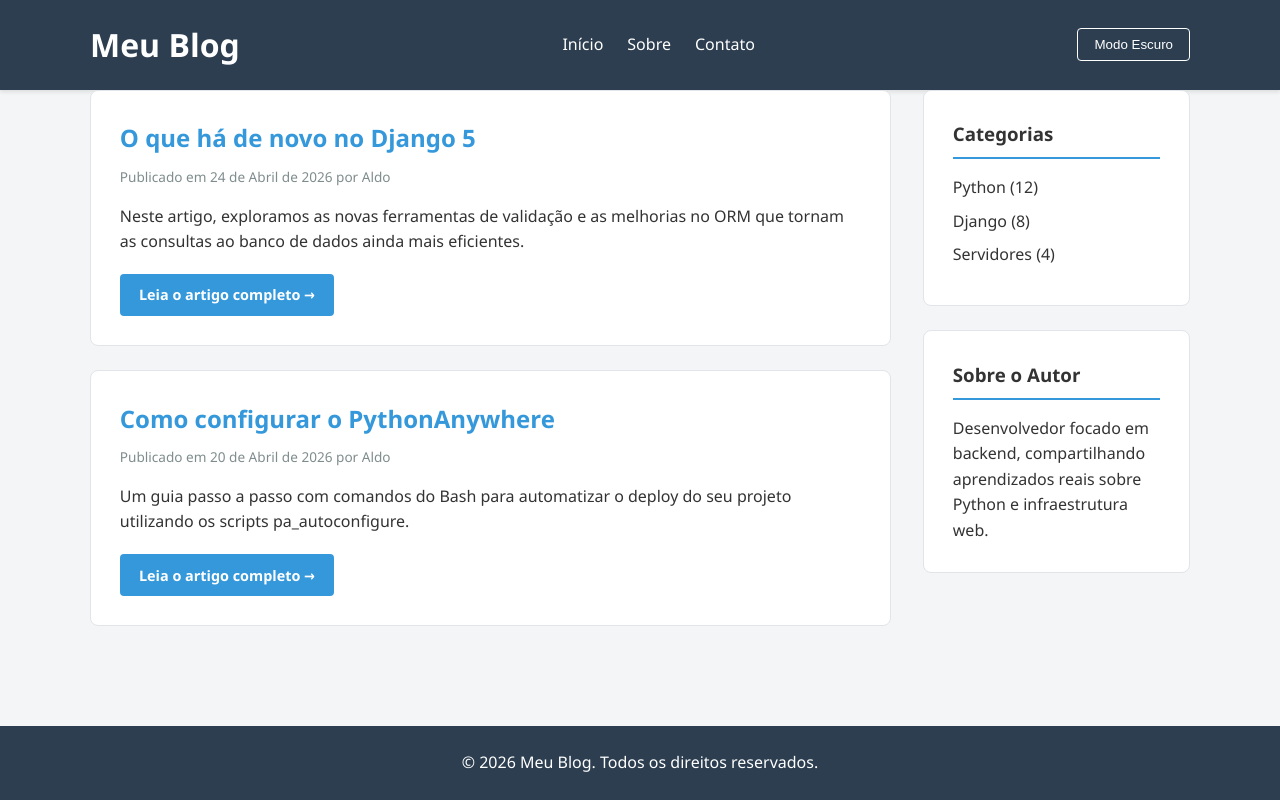
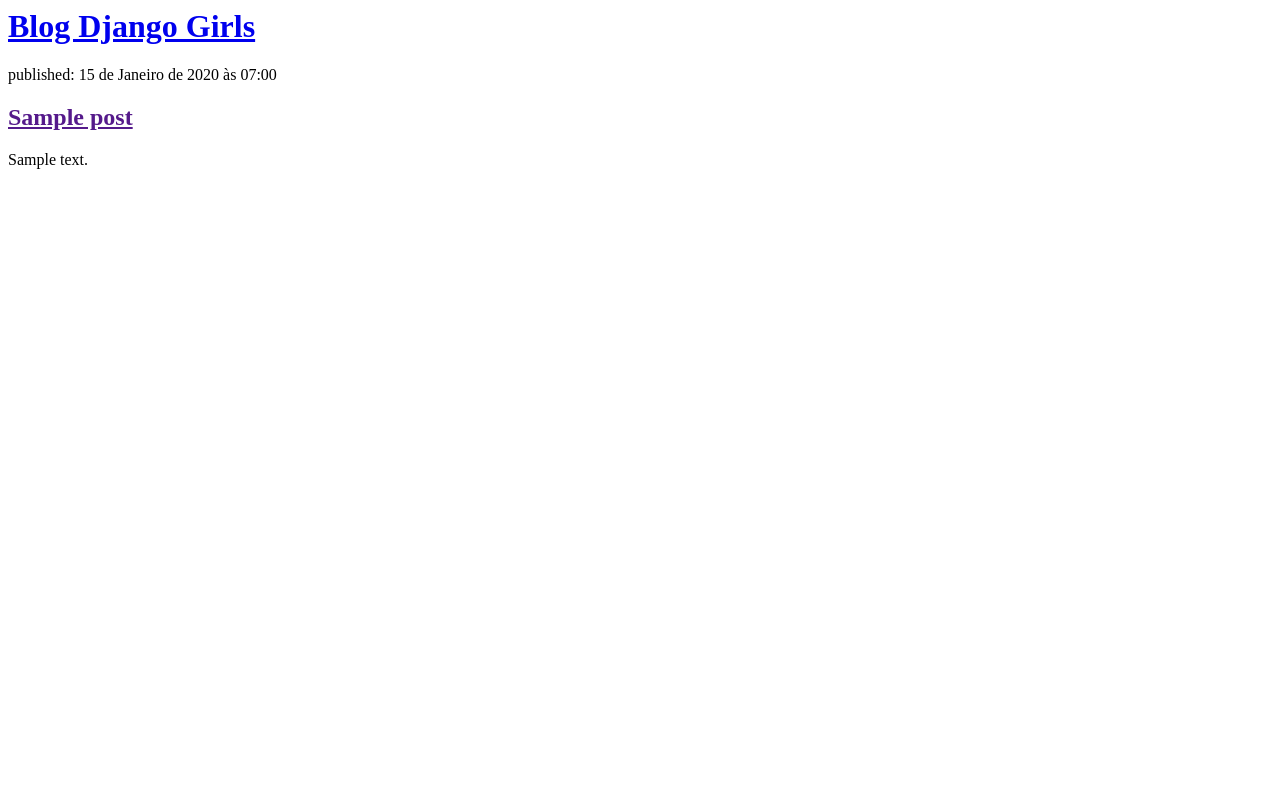
Before and after one commit to aldacioso/my-first-blog, a Django app: page / in a window 1280 px wide. Run offline with Django 5.2, Linux system fonts and the light colour scheme; tables that the repository leaves empty hold one stand-in row (values such as "Sample post").

Commit message:
Modified templates to display post from database.'

```diff
--- a/myblog/blog/templates/blog/post_list.html
+++ b/myblog/blog/templates/blog/post_list.html
@@ -1,68 +1,22 @@
-<!DOCTYPE html>
-<html lang="pt-BR">
-<head>
-    <meta charset="UTF-8">
-    <meta name="viewport" content="width=device-width, initial-scale=1.0">
-    <title>Meu Blog</title>
-    <link rel="stylesheet" href="style.css">
-</head>
-<body>
-    <header>
-        <div class="container header-content">
-            <h1>Meu Blog</h1>
-            <nav>
-                <ul>
-                    <li><a href="#">Início</a></li>
-                    <li><a href="#">Sobre</a></li>
-                    <li><a href="#">Contato</a></li>
-                </ul>
-            </nav>
-            <button id="theme-toggle">Modo Escuro</button>
+<html>
+    <head>
+        <title>Blog Django Girls</title>
+    </head>
+    <body>
+
+        <div>
+            <h1><a href="/">Blog Django Girls</a></h1>
         </div>
-    </header>
 
-    <main class="container">
-        <section class="posts-list">
-            <article class="post-card">
-                <h2>O que há de novo no Django 5</h2>
-                <p class="post-meta">Publicado em 24 de Abril de 2026 por Aldo</p>
-                <p class="post-excerpt">
-                    Neste artigo, exploramos as novas ferramentas de validação e as melhorias no ORM que tornam as consultas ao banco de dados ainda mais eficientes.
-                </p>
-                <a href="#" class="btn-read-more">Leia o artigo completo &rarr;</a>
-            </article>
+        {% for post in posts %}
 
-            <article class="post-card">
-                <h2>Como configurar o PythonAnywhere</h2>
-                <p class="post-meta">Publicado em 20 de Abril de 2026 por Aldo</p>
-                <p class="post-excerpt">
-                    Um guia passo a passo com comandos do Bash para automatizar o deploy do seu projeto utilizando os scripts pa_autoconfigure.
-                </p>
-                <a href="#" class="btn-read-more">Leia o artigo completo &rarr;</a>
-            </article>
-        </section>
-
-        <aside class="sidebar">
-            <div class="widget">
-                <h3>Categorias</h3>
-                <ul>
-                    <li><a href="#">Python (12)</a></li>
-                    <li><a href="#">Django (8)</a></li>
-                    <li><a href="#">Servidores (4)</a></li>
-                </ul>
+            <div>
+                <p>published: {{ post.published_date }}</p>
+                <h2> <a href=''>{{ post.title }}</a></h2>
+                <p>{{ post.text|linebreaksbr }}</p>
             </div>
 
-            <div class="widget">
-                <h3>Sobre o Autor</h3>
-                <p>Desenvolvedor focado em backend, compartilhando aprendizados reais sobre Python e infraestrutura web.</p>
-            </div>
-        </aside>
-    </main>
+        {% endfor %}
 
-    <footer>
-        <p>&copy; 2026 Meu Blog. Todos os direitos reservados.</p>
-    </footer>
-
-    <script src="script.js"></script>
-</body>
+    </body>
 </html>
--- a/myblog/blog/templates/blog/script.js
+++ /dev/null
@@ -1,24 +0,0 @@
-document.addEventListener('DOMContentLoaded', () => {
-    const themeToggleBtn = document.getElementById('theme-toggle');
-    const body = document.body;
-
-    // Verifica se o usuário já tem uma preferência salva no navegador
-    const currentTheme = localStorage.getItem('theme');
-    if (currentTheme === 'dark') {
-        body.setAttribute('data-theme', 'dark');
-        themeToggleBtn.textContent = 'Modo Claro';
-    }
-
-    // Alterna o tema ao clicar
-    themeToggleBtn.addEventListener('click', () => {
-        if (body.hasAttribute('data-theme')) {
-            body.removeAttribute('data-theme');
-            themeToggleBtn.textContent = 'Modo Escuro';
-            localStorage.setItem('theme', 'light');
-        } else {
-            body.setAttribute('data-theme', 'dark');
-            themeToggleBtn.textContent = 'Modo Claro';
-            localStorage.setItem('theme', 'dark');
-        }
-    });
-});
--- a/myblog/blog/templates/blog/style.css
+++ /dev/null
@@ -1,197 +0,0 @@
-/* Variáveis de Cores (Tema Claro Padrão) */
-:root {
-    --bg-color: #f4f5f7;
-    --text-color: #333333;
-    --header-bg: #2c3e50;
-    --header-text: #ffffff;
-    --card-bg: #ffffff;
-    --card-border: #e1e4e8;
-    --accent-color: #3498db;
-    --accent-hover: #2980b9;
-    --meta-text: #7f8c8d;
-}
-
-/* Variáveis de Cores (Tema Escuro) */
-[data-theme="dark"] {
-    --bg-color: #121212;
-    --text-color: #e0e0e0;
-    --header-bg: #1f1f1f;
-    --header-text: #ffffff;
-    --card-bg: #1e1e1e;
-    --card-border: #333333;
-    --accent-color: #4da3ff;
-    --accent-hover: #80c1ff;
-    --meta-text: #aaaaaa;
-}
-
-/* Reset Básico */
-* {
-    margin: 0;
-    padding: 0;
-    box-sizing: border-box;
-}
-
-body {
-    font-family: 'Segoe UI', Tahoma, Geneva, Verdana, sans-serif;
-    background-color: var(--bg-color);
-    color: var(--text-color);
-    line-height: 1.6;
-    display: flex;
-    flex-direction: column;
-    min-height: 100vh;
-    transition: background-color 0.3s ease, color 0.3s ease;
-}
-
-/* Layout Centralizado */
-.container {
-    width: 90%;
-    max-width: 1100px;
-    margin: 0 auto;
-}
-
-/* Cabeçalho */
-header {
-    background-color: var(--header-bg);
-    color: var(--header-text);
-    padding: 1.2rem 0;
-    box-shadow: 0 2px 4px rgba(0,0,0,0.1);
-}
-
-.header-content {
-    display: flex;
-    justify-content: space-between;
-    align-items: center;
-}
-
-nav ul {
-    list-style: none;
-    display: flex;
-    gap: 1.5rem;
-}
-
-nav a {
-    color: var(--header-text);
-    text-decoration: none;
-    font-weight: 500;
-}
-
-nav a:hover {
-    color: var(--accent-color);
-}
-
-#theme-toggle {
-    background-color: transparent;
-    color: var(--header-text);
-    border: 1px solid var(--header-text);
-    padding: 0.5rem 1rem;
-    border-radius: 4px;
-    cursor: pointer;
-    transition: all 0.3s;
-}
-
-#theme-toggle:hover {
-    background-color: var(--header-text);
-    color: var(--header-bg);
-}
-
-/* Layout Principal (Posts e Sidebar) */
-main {
-    display: flex;
-    gap: 2rem;
-    margin-top: 2.5rem;
-    margin-bottom: 2.5rem;
-    flex: 1;
-}
-
-.posts-list {
-    flex: 3;
-}
-
-.sidebar {
-    flex: 1;
-}
-
-/* Cartões de Post */
-.post-card, .widget {
-    background-color: var(--card-bg);
-    border: 1px solid var(--card-border);
-    border-radius: 8px;
-    padding: 1.8rem;
-    margin-bottom: 1.5rem;
-    transition: background-color 0.3s ease;
-}
-
-.post-card h2 {
-    margin-bottom: 0.5rem;
-    color: var(--accent-color);
-}
-
-.post-meta {
-    font-size: 0.85rem;
-    color: var(--meta-text);
-    margin-bottom: 1rem;
-}
-
-.post-excerpt {
-    margin-bottom: 1.2rem;
-}
-
-.btn-read-more {
-    display: inline-block;
-    color: var(--card-bg);
-    background-color: var(--accent-color);
-    padding: 0.6rem 1.2rem;
-    text-decoration: none;
-    border-radius: 4px;
-    font-weight: bold;
-    font-size: 0.9rem;
-    transition: background-color 0.2s;
-}
-
-.btn-read-more:hover {
-    background-color: var(--accent-hover);
-}
-
-/* Sidebar Widgets */
-.widget h3 {
-    border-bottom: 2px solid var(--accent-color);
-    padding-bottom: 0.5rem;
-    margin-bottom: 1rem;
-}
-
-.widget ul {
-    list-style: none;
-}
-
-.widget li {
-    margin-bottom: 0.5rem;
-}
-
-.widget a {
-    color: var(--text-color);
-    text-decoration: none;
-}
-
-.widget a:hover {
-    color: var(--accent-color);
-}
-
-/* Rodapé */
-footer {
-    background-color: var(--header-bg);
-    color: var(--header-text);
-    text-align: center;
-    padding: 1.5rem 0;
-    margin-top: auto;
-}
-
-/* Responsividade para Celulares */
-@media (max-width: 768px) {
-    main {
-        flex-direction: column;
-    }
-    .header-content {
-        flex-direction: column;
-        gap: 1rem;
-    }
-}
--- a/myblog/blog/views.py
+++ b/myblog/blog/views.py
@@ -1,5 +1,11 @@
 from django.shortcuts import render
+from django.utils import timezone
+from .models import Post
+
+Post.objects.filter(published_date__lte=timezone.now()).order_by('published_date')
 
 def post_list (request):
 
-    return render (request, 'blog/post_list.html', {})
+    posts = Post.objects.filter(published_date__lte=timezone.now()).order_by('published_date')
+
+    return render (request, 'blog/post_list.html', {'posts': posts})
```
